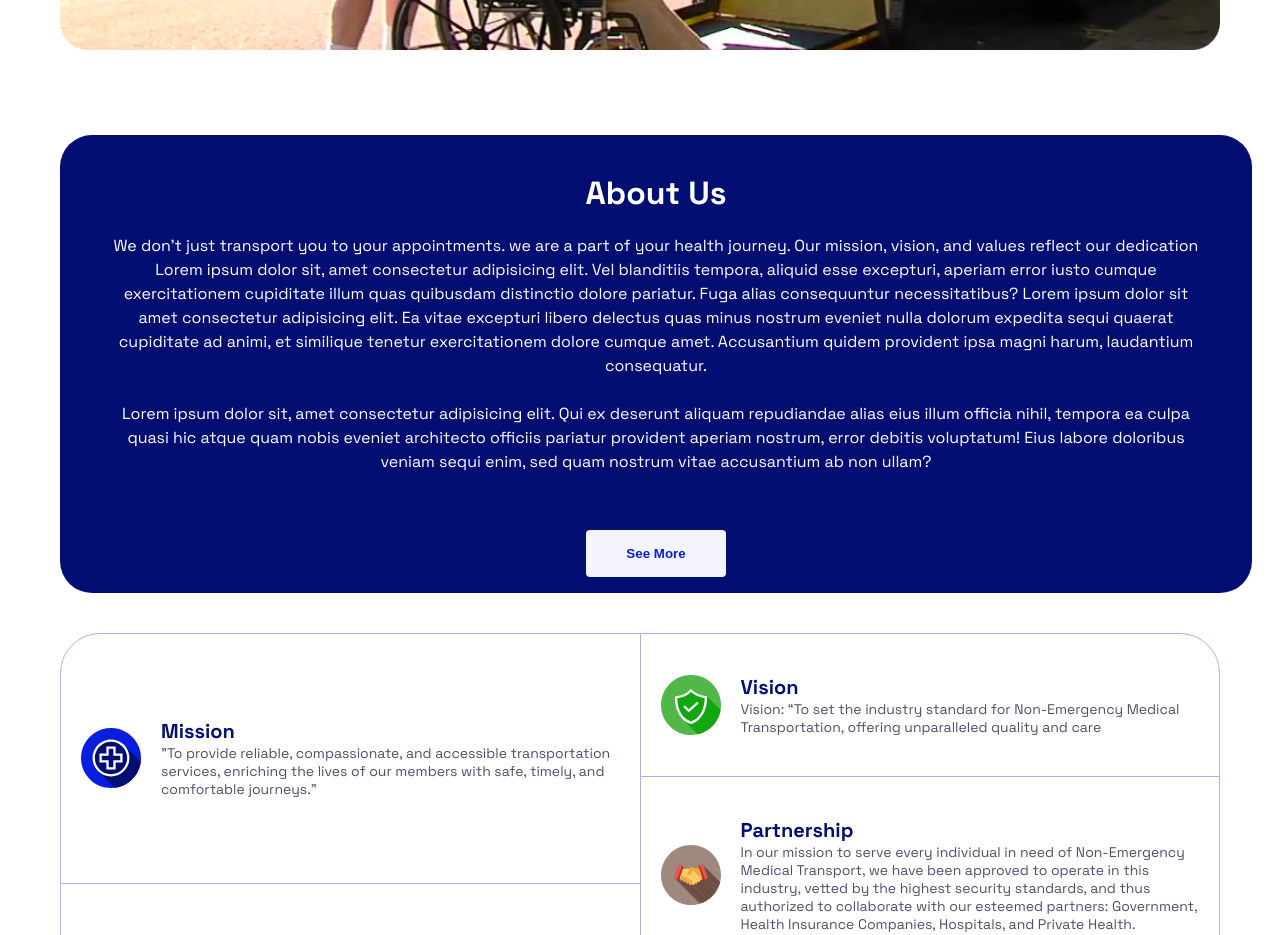
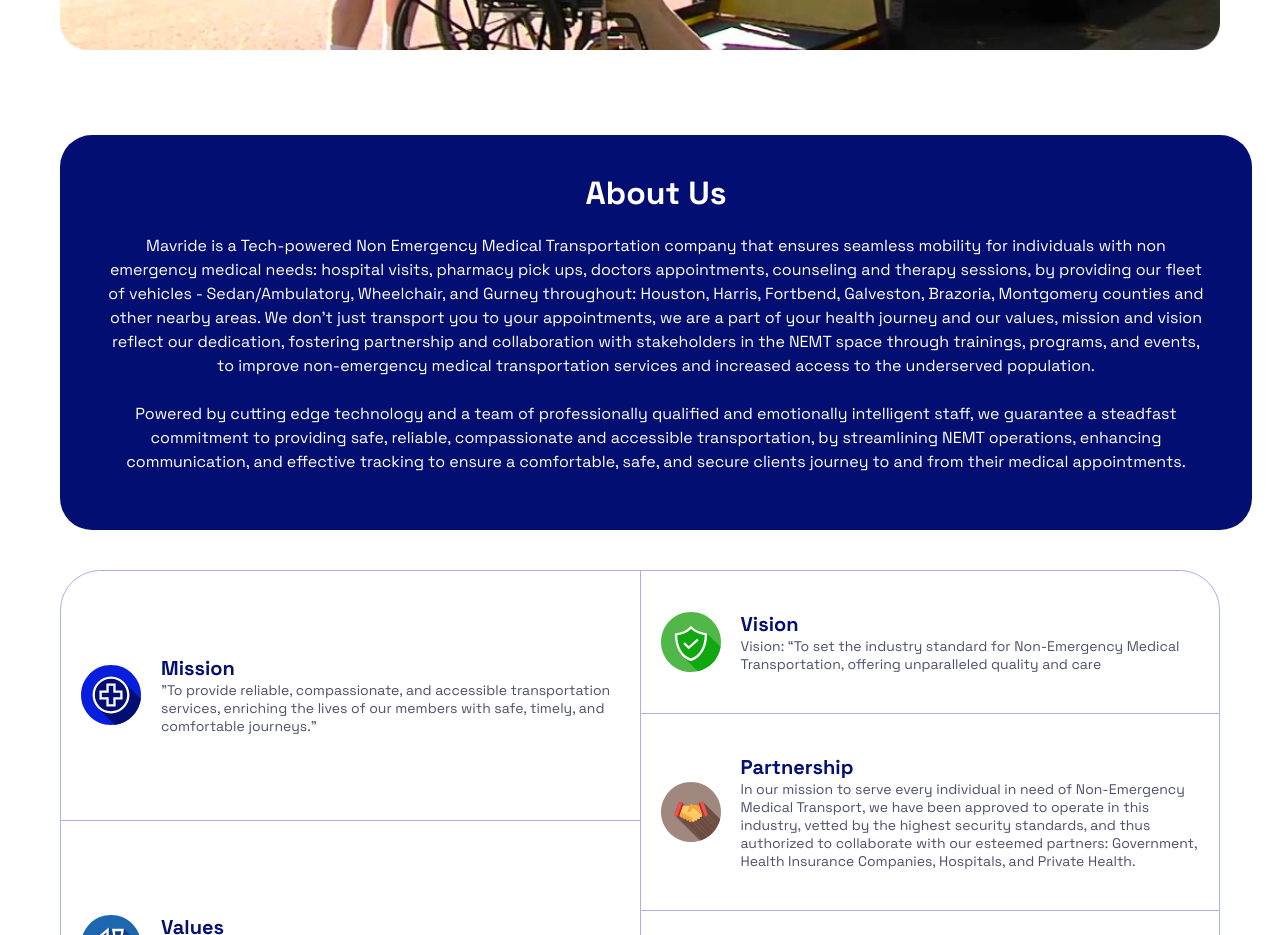
Before and after one commit to Promtech1/mavride, a Next.js app: page / in a window 1280 px wide. Shown: the part 780-1715 px from the top of the page. Built offline with nearby package versions, Linux system fonts and the light colour scheme.

Commit message:
Latest update

```diff
--- a/components/About.tsx
+++ b/components/About.tsx
@@ -6,25 +6,23 @@
 const About = () => {
   return (
     <div>
-      <div className="bg-midnightblue-200 text-white p-4 rounded-13xl md:w-full mx-auto">
+      <div className="bg-midnightblue-200 text-white p-4 pb-10 rounded-13xl md:w-full mx-auto">
         <div className="text-center mx-auto">
           <h1 className="text-[32px] font-bold">About Us</h1>
           <p className="text-base md:w-[95%] mx-auto leading-6">
-            We don&apos;t just transport you to your appointments. we are a part of
-            your health journey. Our mission, vision, and values reflect our
-            dedication
+          Mavride is a Tech-powered Non Emergency Medical Transportation company that ensures seamless mobility for individuals with non emergency medical needs: hospital visits, pharmacy pick ups, doctors appointments, counseling and therapy sessions, by providing our fleet of vehicles - Sedan/Ambulatory, Wheelchair, and Gurney throughout: Houston, Harris, Fortbend, Galveston, Brazoria, Montgomery counties and other nearby areas.
 
-          Lorem ipsum dolor sit, amet consectetur adipisicing elit. Vel blanditiis tempora, aliquid esse excepturi, aperiam error iusto cumque exercitationem cupiditate illum quas quibusdam distinctio dolore pariatur. Fuga alias consequuntur necessitatibus?
-          Lorem ipsum dolor sit amet consectetur adipisicing elit. Ea vitae excepturi libero delectus quas minus nostrum eveniet nulla dolorum expedita sequi quaerat cupiditate ad animi, et similique tenetur exercitationem dolore cumque amet. Accusantium quidem provident ipsa magni harum, laudantium consequatur.
+
+          We don’t just transport you to your appointments, we are a part of your health journey and our values, mission and vision reflect our dedication, fostering partnership and collaboration with stakeholders in the NEMT space through trainings, programs, and events, to improve non-emergency medical transportation services and increased access to the underserved population.
           <br />
           <br />
-          Lorem ipsum dolor sit, amet consectetur adipisicing elit. Qui ex deserunt aliquam repudiandae alias eius illum officia nihil, tempora ea culpa quasi hic atque quam nobis eveniet architecto officiis pariatur provident aperiam nostrum, error debitis voluptatum! Eius labore doloribus veniam sequi enim, sed quam nostrum vitae accusantium ab non ullam?</p>
+          Powered by cutting edge technology and a team of professionally qualified and emotionally intelligent staff, we guarantee a steadfast commitment to providing safe, reliable, compassionate and accessible transportation, by streamlining NEMT operations, enhancing communication, and effective tracking to ensure a comfortable, safe, and secure clients journey to and from their medical appointments.</p>
 
-          <Button
+          {/* <Button
             className="text-mediumblue-100 bg-ghostwhite font-bold md:mt-10"
             type="button"
             title="See More"
-          />
+          /> */}
         </div>
 
         {/* <div>
```
